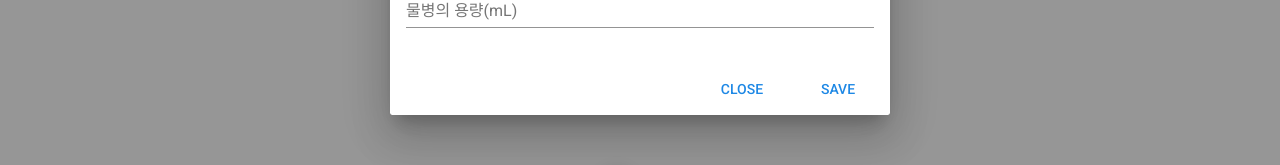
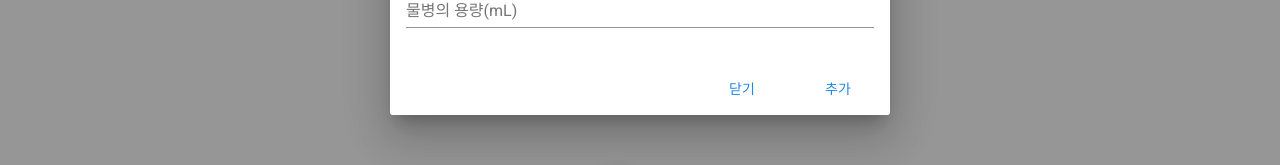
Before and after one commit to ebool/drinking-water, a Vue app: page / in a window 1280 px wide. Both pictures are taken after a click on the button "library_add". Shown: the part 427-592 px from the top of the page. Built offline with nearby package versions, Linux system fonts and the light colour scheme.

Commit message:
init button name when close dialog

```diff
--- a/src/components/button-cont.vue
+++ b/src/components/button-cont.vue
@@ -12,8 +12,8 @@
           </v-card-text>
           <v-card-actions>
             <v-spacer></v-spacer>
-            <v-btn color="blue darken-1" flat @click.native="dialog = false">Close</v-btn>
-            <v-btn color="blue darken-1" flat @click.native="submit">Save</v-btn>
+            <v-btn color="blue darken-1" flat @click.native="close">닫기</v-btn>
+            <v-btn color="blue darken-1" flat @click.native="submit">추가</v-btn>
           </v-card-actions>
         </v-form>
       </v-card>
@@ -47,9 +47,14 @@ export default {
     },
     submit () {
       if (this.$refs.form.validate()) {
-        this.dialog = false;
         this.addButton({name: this.buttonName, amount: parseInt(this.bottleAmount)});
+        this.dialog();
       }
+    },
+    close () {
+      this.buttonName = '';
+      this.bottleAmount = '';
+      this.dialog = false;
     },
     ...mapMutations(['addDrinkHistory', 'addButton'])
   },
```
